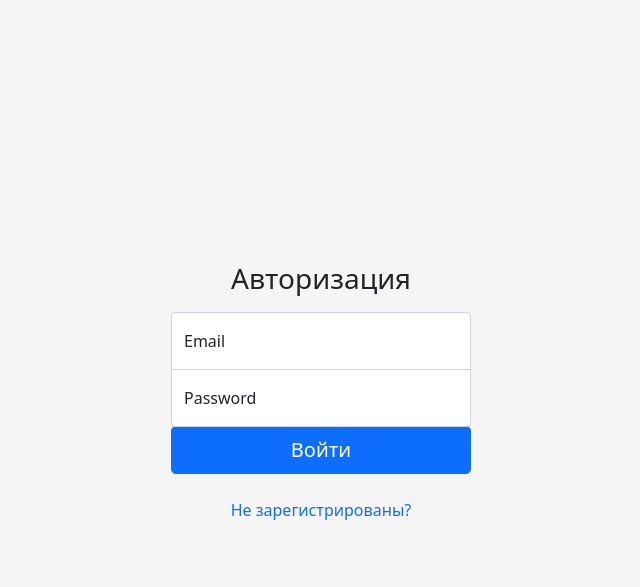
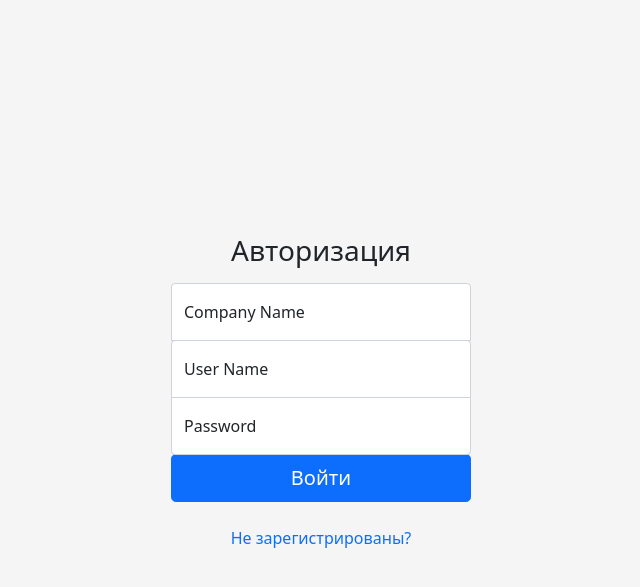
Before and after one commit to KonstantinPR/costavog, a Flask app: page /login in a window 1280 px wide. Shown: the top 587 px of the page, without its empty margins (319-959 px from the left). Run offline with Flask 2, Linux system fonts and the light colour scheme; some libraries are stand-ins or nearby versions.

Commit message:
names registration to company adding

```diff
--- a/app.py
+++ b/app.py
@@ -2,6 +2,7 @@ from flask import Flask, render_template, request, redirect
 from flask_login import login_required, current_user, login_user, logout_user
 from models import Company, UserModel, Post, Task, db, login
 import datetime
+from werkzeug.security import generate_password_hash, check_password_hash
 
 app = Flask(__name__)
 app.secret_key = 'xyz'
@@ -22,28 +23,41 @@ def create_all():
 @app.route('/blog', methods=['POST', 'GET'])
 @login_required
 def blog():
+    if not current_user.is_authenticated:
+        return redirect('/company_register')
     if request.method == 'POST':
         amount = request.form['amount']
         description = request.form['description']
         if request.form['date'] == "": date = datetime.date.today()
-        if not request.form['username']: username = "oooollll"
-        post = Post(amount=amount, description=description, date=date, username=username)
+        if request.form['user_name'] == "":
+            user_name = current_user.user_name
+        else:
+            user_name = request.form['user_name']
+
+        post = Post(amount=amount, description=description, date=date, user_name=user_name)
         db.session.add(post)
         db.session.commit()
 
+    user_name = current_user.user_name
     posts = db.session.query(Post).all()
-    return render_template('blog.html', posts=posts)
+    print(posts)
+    return render_template('blog.html', posts=posts, user_name=user_name)
 
 
 @app.route('/login', methods=['POST', 'GET'])
 def login():
-    if current_user.is_authenticated:
-        return redirect('/blog')
+    if request.method == 'POST':
+        company_name = request.form['company_name']
+        user_name = request.form['user_name']
+        password = request.form['password']
 
-    if request.method == 'POST':
-        email = request.form['email']
-        user = User.query.filter_by(email=email).first()
-        if user is not None and user.check_password(request.form['password']):
+        company_id = Company.query.filter_by(company_name=company_name).first()
+        print(company_id.id)
+
+        if check_password_hash(company_id.password_hash, password):
+            user = UserModel.query.filter_by(user_name=user_name, company_id=company_id.id).first()
+
+        if user is not None:
             login_user(user)
             return redirect('/blog')
 
@@ -70,22 +84,28 @@ def company_register():
 
 @app.route('/user_register', methods=['POST', 'GET'])
 def user_register():
-    if not current_user.is_authenticated:
-        return redirect('/company_register')
-
     if request.method == 'POST':
 
+        company_name = request.form['company_name']
+        password = request.form['password']
+        password_hash = generate_password_hash(password)
+        print(password_hash)
         user_name = request.form['user_name']
-        user_password = request.form['user_password']
+
+        company = Company.query.filter_by(company_name=company_name).first()
+        if check_password_hash(company.password_hash, password):
+            company_id = company.id
+        else:
+            print("No such company")
 
         if UserModel.query.filter_by(user_name=user_name).first():
             return ('User_name already Present')
 
-        user = UserModel(user_name=user_name)
-        user.set_password(user_password)
+        user = UserModel(user_name=user_name, company_id=company_id)
         db.session.add(user)
         db.session.commit()
         return redirect('/blog')
+
     return render_template('user_register.html')
 
 
--- a/models.py
+++ b/models.py
@@ -42,8 +42,8 @@ class Post(db.Model):
 
     id = db.Column(db.Integer, primary_key=True)
     amount = db.Column(db.String(80), unique=False)
-    description = db.Column(db.String(100))
-    username = db.Column(db.String(100))
+    description = db.Column(db.String(500))
+    user_name = db.Column(db.String(100))
     date = db.Column(db.String(100))
 
 
--- a/templates/blog.html
+++ b/templates/blog.html
@@ -51,11 +51,12 @@
                             </div>
                         </div>
                         <div class="col-xs-12 col-sm-12 col-lg-6 p-2">
-                            <input type="text" class="form-control form-control-lg" id="who" name="username"
+                            <input type="text" class="form-control form-control-lg" id="who" name="user_name"
                                    placeholder="Имя"
-                                   value="" required>
+                                   value="{{user_name}}" required>
                             <div class="invalid-feedback">
                                 Valid last name is required.
+
                             </div>
                         </div>
 
--- a/templates/login.html
+++ b/templates/login.html
@@ -18,8 +18,12 @@
         <h1 class="h3 mb-3 fw-normal">Авторизация</h1>
 
         <div class="form-floating">
-            <input type="email" class="form-control" id="floatingInput" placeholder="email" name="email">
-            <label for="floatingInput">Email</label>
+            <input type="text" class="form-control" placeholder="Company Name" name="company_name">
+            <label for="floatingInput">Company Name</label>
+        </div>
+        <div class="form-floating">
+            <input type="text" class="form-control" id="floatingInput" placeholder="Name" name="user_name">
+            <label for="floatingInput">User Name</label>
         </div>
         <div class="form-floating">
             <input type="password" class="form-control" id="floatingPassword" placeholder="Password" name="password">
```
Also changed, not shown: UserLogin.py (deleted, +0 -20 lines), templates/company_register.html (+5 -5 lines), templates/user_register.html (+13 -6 lines), data.db (deleted).
